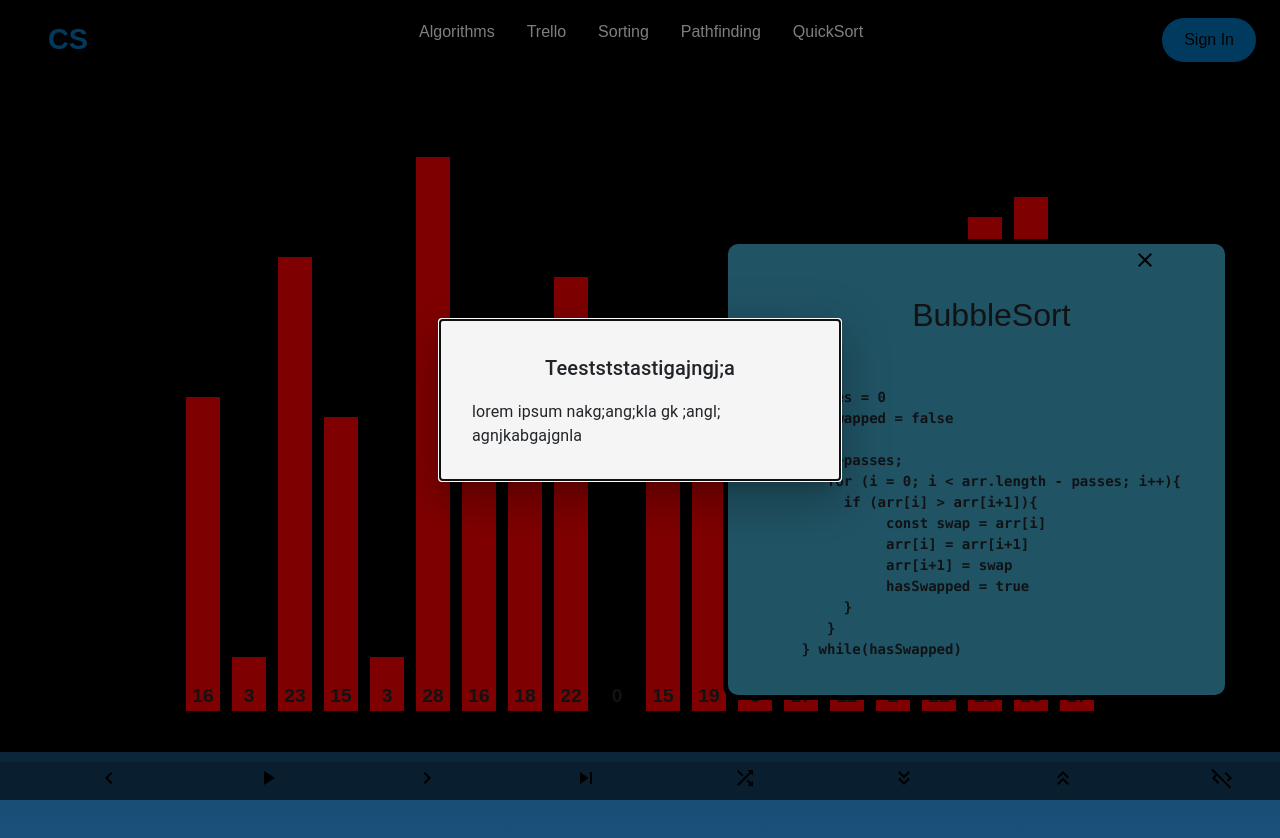
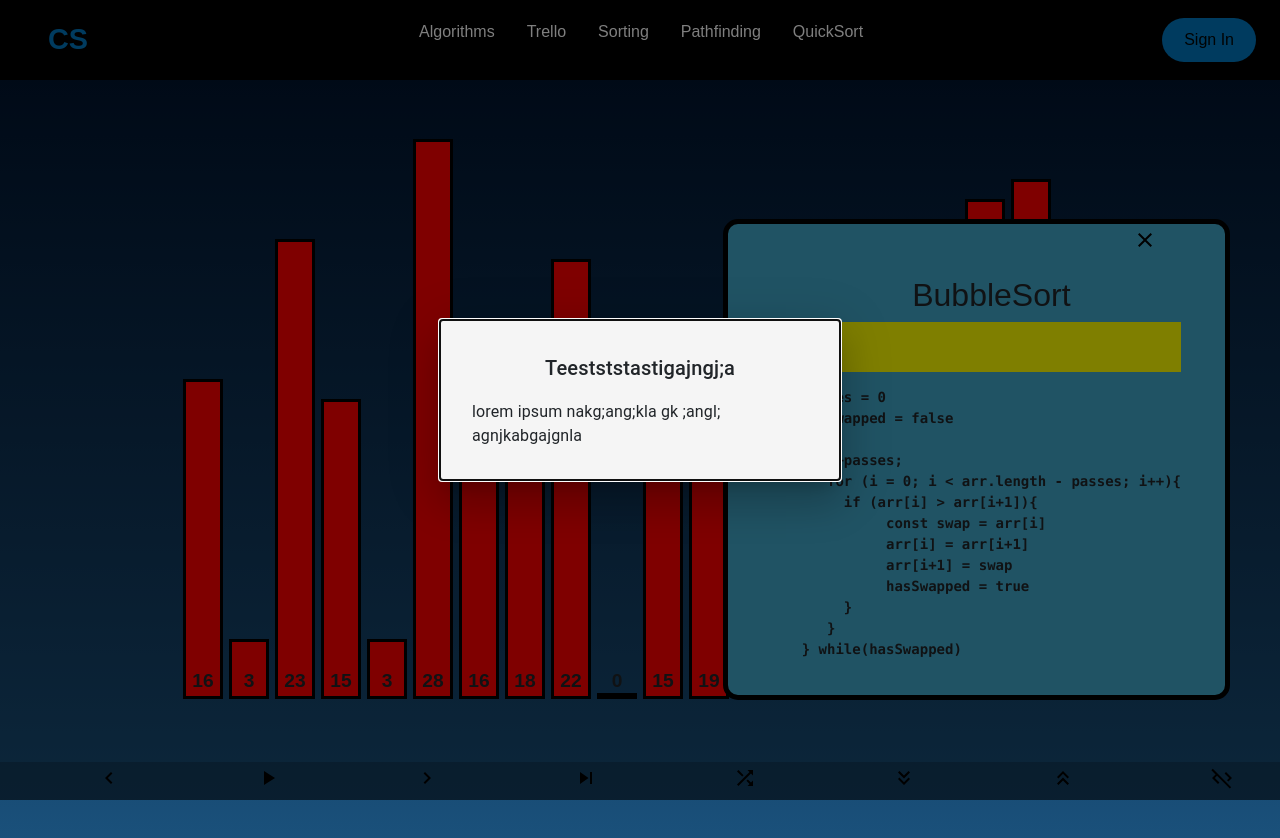
Before and after one commit to Elim-J/capstone-project, a React (Create React App) app: page /sorting in a window 1280 px wide. Shown: the top 838 px of the page. Built offline with nearby package versions, Linux system fonts and the light colour scheme; a web font is replaced by a local one.

Commit message:
added highlights to code bubble

```diff
--- a/src/css/Sorting.css
+++ b/src/css/Sorting.css
@@ -9,8 +9,8 @@
 .sorting-content {
     display: flex;
     justify-content: center;
-    border: 15px solid rgb(0, 0, 0);
-    background-color: rgb(0, 0, 0);
+    /*border: 15px solid rgb(0, 0, 0);
+    /*background-color: rgb(0, 0, 0);*/
 }
 .graph-wrapper {
     display: flex;
@@ -57,13 +57,19 @@
 
 .code-title {
     text-align: center;
+    font-weight: bold;
+
 }
 
 .code-message {
     text-align: center;
     padding: 15px 15px;
-    height: 15px;
-    font-weight: bold;
+    height: 50px;
+    color:  rgb(0, 0, 0);
+    background-color: rgba(255, 255, 0.75);
+    font-weight: bolder;
+    font-size: large;
+
 }
 
 /* TODO color scheme needs to change */
@@ -81,6 +87,7 @@
 
 .code-content {
     padding: 15px 0;
+
 }
 .code-content pre {
     padding: 0;
```
